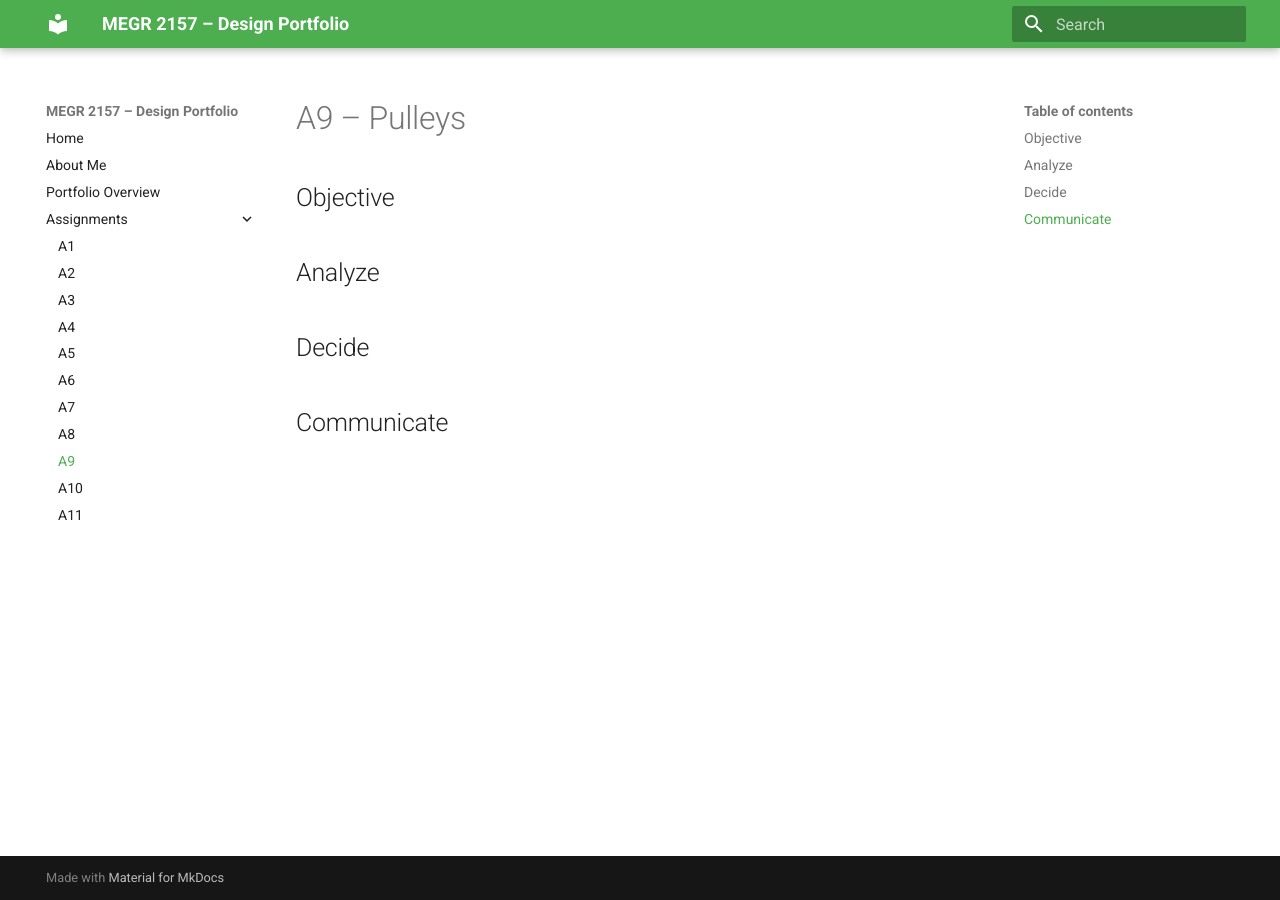
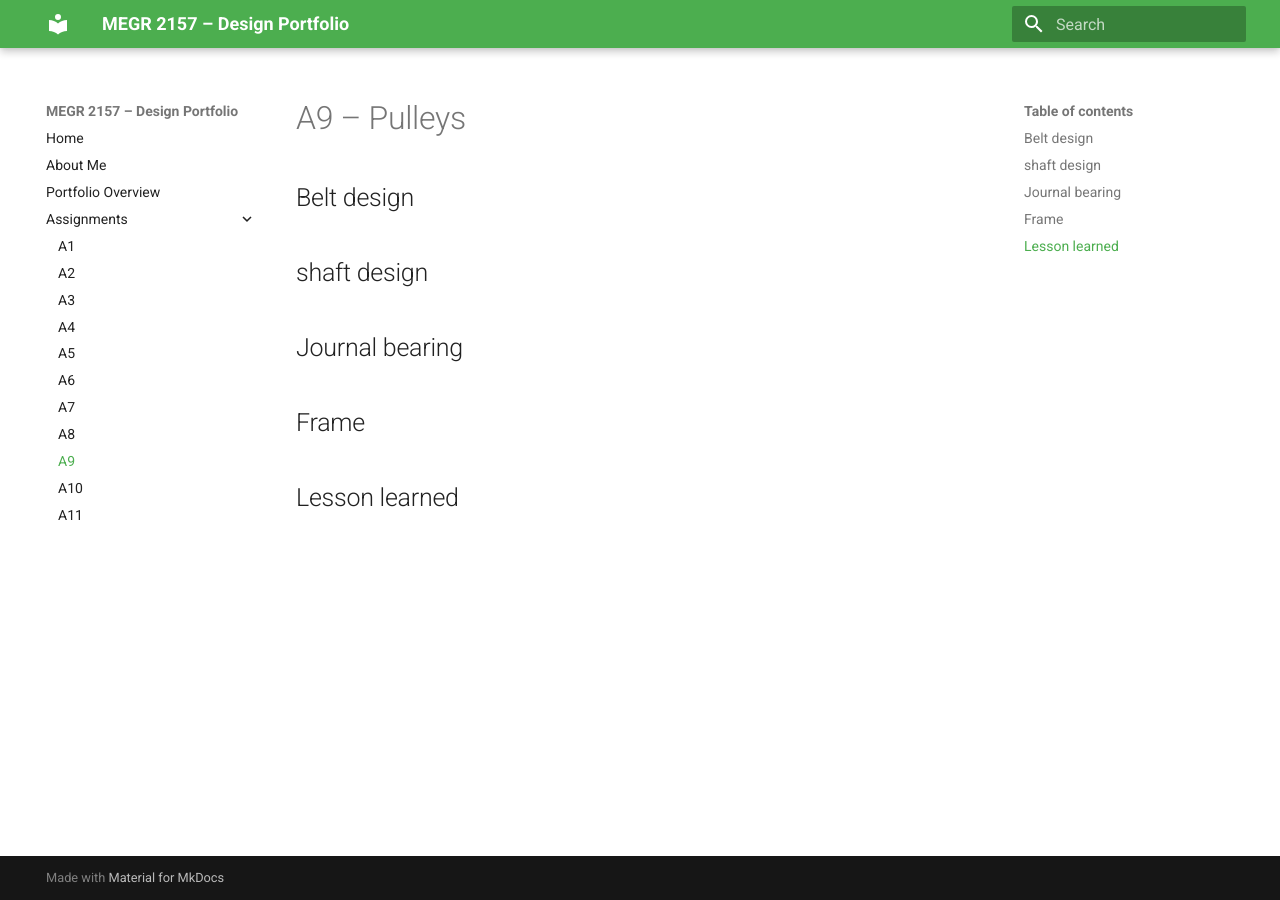
Before and after one commit to Gavin-Anderson-ME/-megr2157-portfolio, an MkDocs documentation site: the page built from docs/assignments/A09/index.md, in a window 1280 px wide. Built offline with MkDocs 1.6.1 and Material for MkDocs 9.7.7, drawn with Linux system fonts in a browser that asks for light colours.

Commit message:
Update section headings in index.md

```diff
--- a/docs/assignments/A09/index.md
+++ b/docs/assignments/A09/index.md
@@ -1,12 +1,14 @@
 # A9 – Pulleys
 
-## Objective
+## Belt design
 
 
-## Analyze
+## shaft design
 
 
-## Decide
+## Journal bearing
 
 
-## Communicate
+## Frame
+
+## Lesson learned
```
